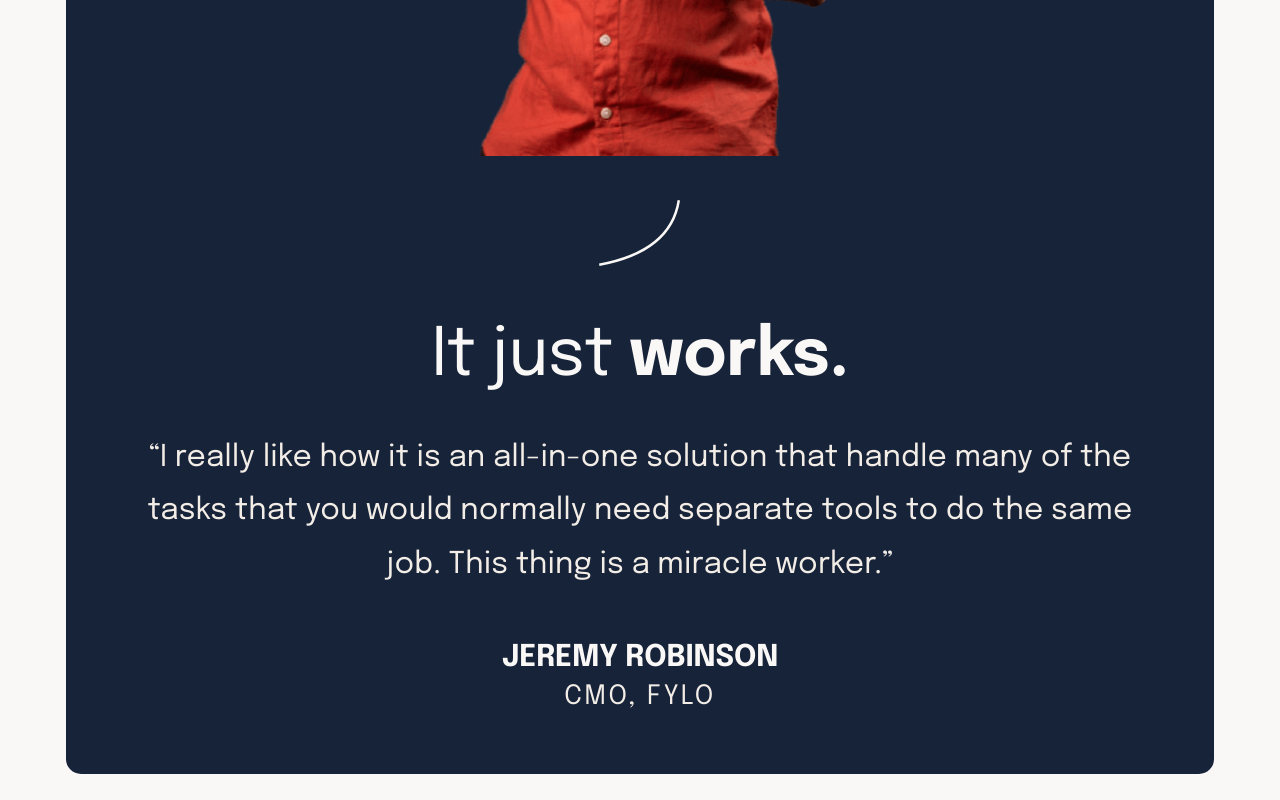
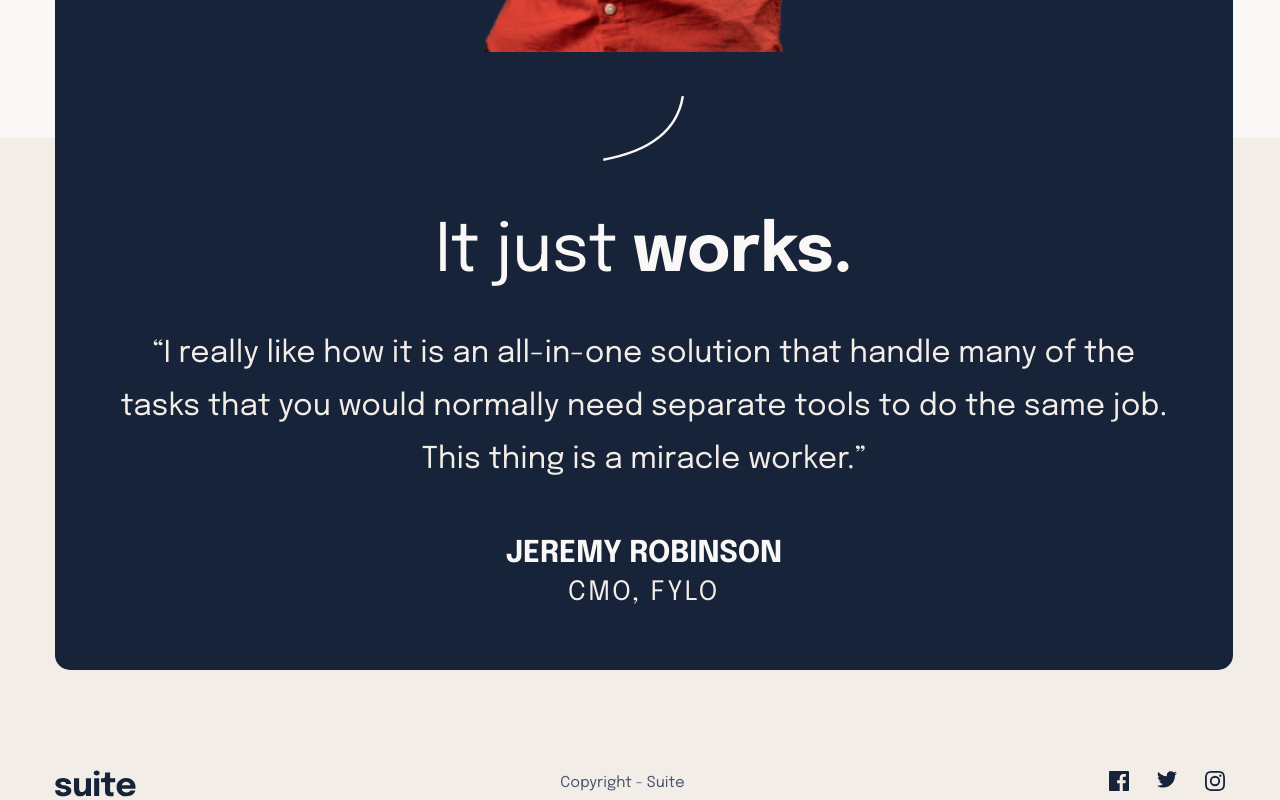
Before and after one commit to waldekglaz/suite-landing-page, a React (Create React App) app: page / in a window 1280 px wide. Shown: the part 1840-2640 px from the top of the page. Built offline with nearby package versions, Linux system fonts and the light colour scheme.

Commit message:
footer issue at 1000pz and 1200px

```diff
--- a/src/App.css
+++ b/src/App.css
@@ -1,6 +1,6 @@
 .App {
   text-align: center;
-  padding: 24px 0;
+  padding: 24px 0 0;
   background-color: #faf8f6;
 }
 .text--bold {
--- a/src/components/footer/Footer.css
+++ b/src/components/footer/Footer.css
@@ -1,5 +1,6 @@
 .footer {
   padding: 3.5rem 33%;
+  background-color: #f3ede7;
 }
 .footer__text {
   font-size: 0.9375rem;
@@ -17,6 +18,16 @@
     display: flex;
     justify-content: space-between;
     align-items: center;
-    padding: 9.375vw 3.9vw;
+    padding: 69.79166vw 4.3% 4.5rem;
   }
 }
+@media (min-width: 1000px) {
+  .footer {
+    padding-top: 56vw;
+  }
+}
+@media (min-width: 1200px) {
+  .footer {
+    padding-top: 48vw;
+  }
+}
--- a/src/components/hero/Hero.css
+++ b/src/components/hero/Hero.css
@@ -38,6 +38,7 @@
   }
   .hero__text-container {
     position: absolute;
+    left: 4.3%;
   }
   .hero__title {
     font-size: 7.291vw;
--- a/src/components/main/Main.css
+++ b/src/components/main/Main.css
@@ -1,6 +1,11 @@
 @media (min-width: 768px) {
+  .main {
+    position: relative;
+  }
   .counters {
     display: flex;
     justify-content: space-around;
+
+    margin-bottom: 64.1927vw;
   }
 }
--- a/src/components/main/Statement.css
+++ b/src/components/main/Statement.css
@@ -50,8 +50,11 @@
 }
 @media (min-width: 768px) {
   .statement {
-    margin: 35.54vw auto 0;
-    width: 89.7135vw;
+    /* margin: 35.54vw auto 0; */
+    position: absolute;
+    left: 4.3%;
+    top: 20vw;
+    width: 92vw;
   }
   .statement__pattern {
     width: 6.38vw;
```
